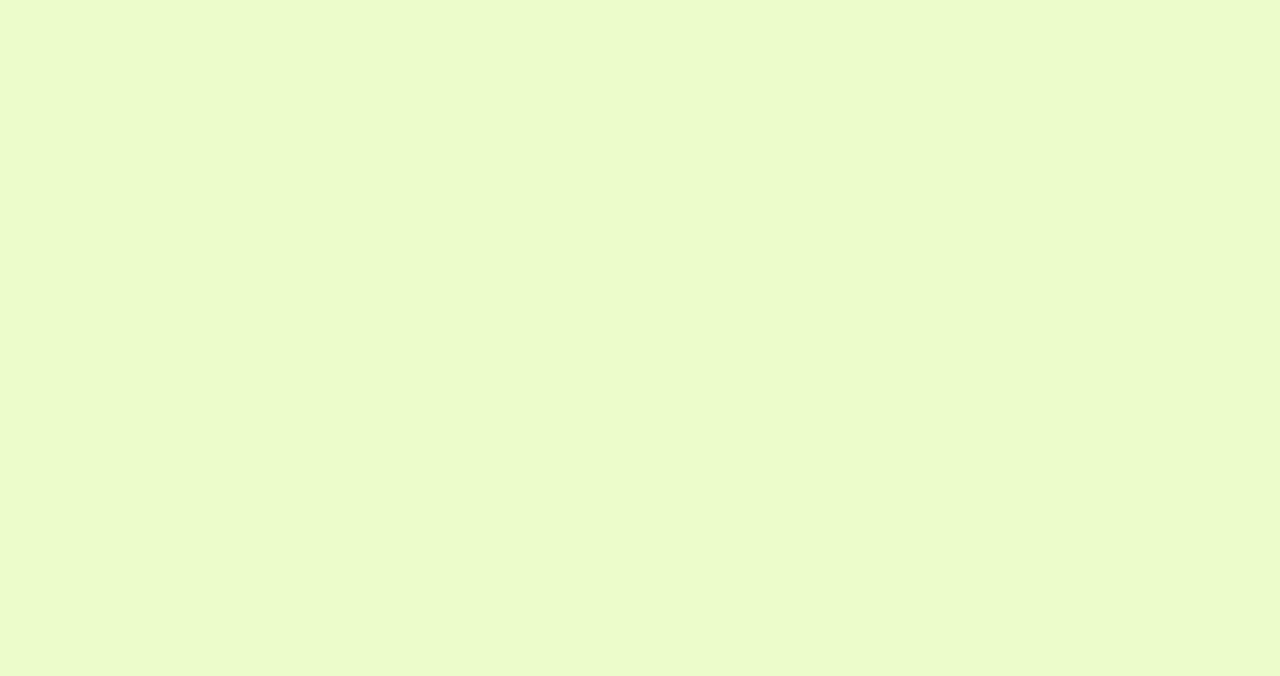
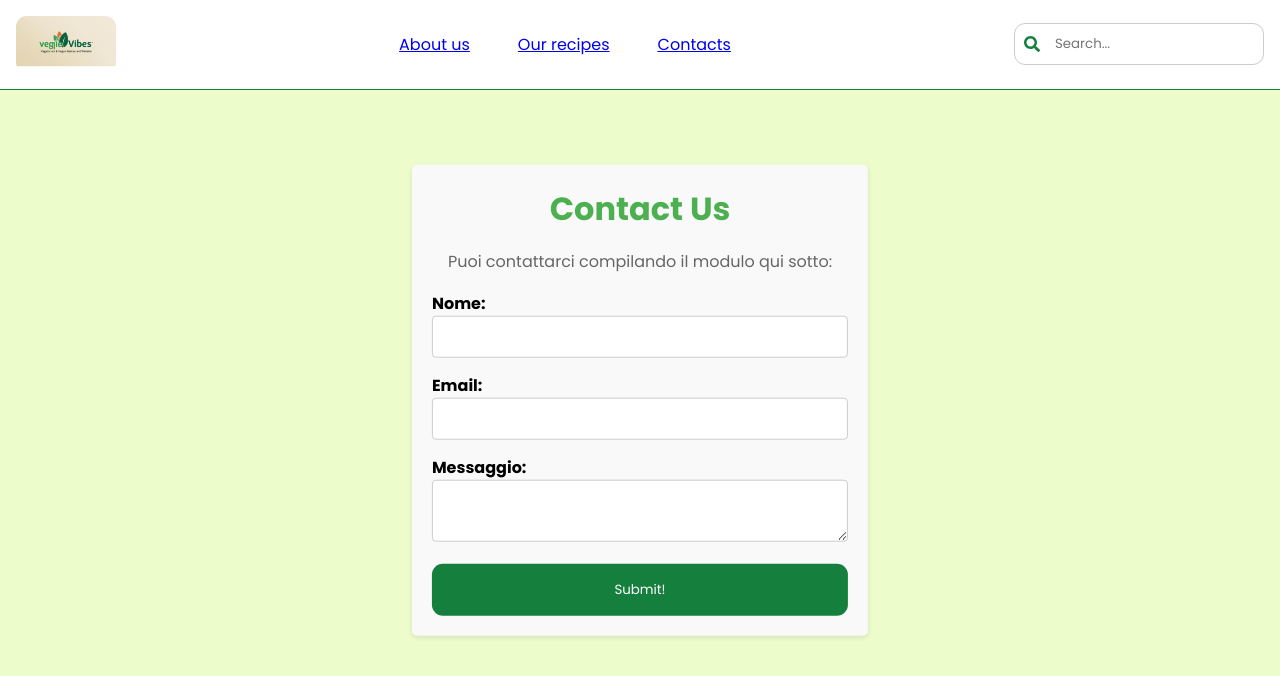
Before and after one commit to EliaGiolli/VeggieVibes, a React (Vite) app: page /contacts in a window 1280 px wide. Before the commit this address had no page. Shown: the top 676 px of the page. Built offline with nearby package versions, Linux system fonts and the light colour scheme.

Commit message:
Add files via upload

```diff
--- a/index.html
+++ b/index.html
@@ -2,7 +2,7 @@
 <html lang="en">
   <head>
     <meta charset="UTF-8" />
-    <link rel="icon" type="image/svg+xml" href="/vite.svg" />
+    <link rel="icon" type="image/svg+xml" href="./public/VeggieVibesLogo.png" />
     <meta name="viewport" content="width=device-width, initial-scale=1.0" />
     <title>Vegetarian Recipe App</title>
   </head>
--- a/src/App.jsx
+++ b/src/App.jsx
@@ -1,10 +1,13 @@
 import React from "react"
 import { Route, Routes, Navigate} from "react-router-dom"
 import LoginPage from "./Pages/LoginPage"
+import ErrorPage from './Pages/ErrorPage'
+import About from './Pages/About'
+import Contacts from './Pages/Contacts'
 import Search4Recipies from "./components/Search4Recipies"
-import ErrorPage from './Pages/ErrorPage'
 import Navbar from "./components/Navbar"
 import RecipeDetails from './components/RecipiesCards'
+
 
 function App() {
 
@@ -15,6 +18,8 @@ function App() {
         <Route path='/Navbar' element={<Navbar />} />
         <Route path="/login" element={<LoginPage />} />
         <Route path="/error" element={<ErrorPage />} />
+        <Route path='/about' element={<About />} />
+        <Route path='/contacts' element={<Contacts />} />
         <Route path="/Search4Recipies" element={<Search4Recipies />} />
         <Route path="/RecipiesCards/:id" element={<RecipeDetails />} />
       </Routes>
--- /dev/null
+++ b/src/Pages/About.css
@@ -0,0 +1,33 @@
+.about-container {
+    max-heigh: 100vh;
+    width:100%;
+  margin-top: 50px;
+  padding: 20px;
+  background-color: #f9f9f9;
+  border-radius: 5px;
+  box-shadow: 0 2px 5px rgba(0, 0, 0, 0.1);
+  max-width: 600px;
+  margin: auto;
+  position: absolute;
+  top: 50%;
+  left: 50%;
+  transform: translate(-50%, -50%);
+  display: flex;
+  flex-direction: column;
+  justify-content: center;
+  align-items: center;
+  text-align: center;
+}
+
+.about-container h1 {
+  color: #4CAF50;
+  text-align: center;
+}
+
+.about-container p {
+  color: #666;
+  line-height: 1.6;
+  text-wrap: wrap;
+  font-size: 1rem;
+  padding: 1rem;
+}
--- /dev/null
+++ b/src/Pages/About.jsx
@@ -0,0 +1,21 @@
+import React from 'react';
+import Navbar from '../components/Navbar';
+import Buttons from '../components/Buttons';
+import './About.css';
+
+function About() {
+  return (
+    <>
+        <Navbar />
+        <div className="about-container">
+            <h1>About VeggieVibes</h1>
+            <p>VeggieVibes è stata fondata nel 2020 con l'obiettivo di promuovere uno stile di vita sano e sostenibile attraverso la cucina vegetale.</p>
+            <p>La nostra missione è quella di ispirare le persone a scoprire il potere dei vegetali, offrendo ricette deliziose e facili da preparare.</p>
+            <p>Crediamo che il cibo possa unire le persone e migliorare la salute, e ci impegniamo a fornire risorse e supporto a chiunque voglia intraprendere questo viaggio culinario.</p>
+            <Buttons> Click Me! </Buttons>
+        </div>
+    </>
+  );
+}
+
+export default About;
--- /dev/null
+++ b/src/Pages/Contacts.css
@@ -0,0 +1,60 @@
+.contacts-container {
+  padding: 20px;
+  background-color: #f9f9f9;
+  border-radius: 5px;
+  box-shadow: 0 2px 5px rgba(0, 0, 0, 0.1);
+  max-width: 600px;
+  max-height:auto;
+  margin: auto;
+  position: absolute;
+  top: 50%;
+  left: 50%;
+  transform: translate(-50%, -50%);
+}
+
+.contacts-container h1 {
+  font-size: 2rem;
+  color: #4CAF50;
+  text-align: center;
+}
+
+.contacts-container p {
+  color: #666;
+  line-height: 1.6;
+  text-wrap: wrap;
+  padding: 1rem;
+}
+
+form {
+  display: flex;
+  flex-direction: column;
+}
+
+form div {
+  margin-bottom: 15px;
+}
+
+label {
+  margin-bottom: 5px;
+  font-weight: bold;
+}
+
+input, textarea {
+  padding: 10px;
+  border: 1px solid #ccc;
+  border-radius: 4px;
+  width: 100%;
+}
+
+button {
+  padding: 10px;
+  background-color: #4CAF50;
+  color: white;
+  border: none;
+  border-radius: 4px;
+  cursor: pointer;
+}
+
+button:hover {
+  background-color: #45a049;
+}
--- /dev/null
+++ b/src/Pages/Contacts.jsx
@@ -0,0 +1,46 @@
+import React, { useState } from 'react';
+import './Contacts.css';
+import Buttons from '../components/Buttons';
+import Navbar from '../components/Navbar'
+
+function Contacts() {
+  const [formData, setFormData] = useState({ name: '', email: '', message: '' });
+
+  const handleChange = (e) => {
+    const { name, value } = e.target;
+    setFormData({ ...formData, [name]: value });
+  };
+
+  const handleSubmit = (e) => {
+    e.preventDefault();
+    // Qui puoi gestire l'invio del form
+    console.log('Form submitted:', formData);
+  };
+
+  return (
+    <>
+        <Navbar />
+        <div className="contacts-container">
+          <h1>Contact Us</h1>
+          <p>Puoi contattarci compilando il modulo qui sotto:</p>
+          <form onSubmit={handleSubmit}>
+            <div>
+              <label htmlFor="name">Nome:</label>
+              <input type="text" id="name" name="name" value={formData.name} onChange={handleChange} required />
+            </div>
+            <div>
+              <label htmlFor="email">Email:</label>
+              <input type="email" id="email" name="email" value={formData.email} onChange={handleChange} required />
+            </div>
+            <div>
+              <label htmlFor="message">Messaggio:</label>
+              <textarea id="message" name="message" value={formData.message} onChange={handleChange} required></textarea>
+            </div>
+            <Buttons type="input">Submit!</Buttons>
+          </form>
+        </div>
+    </>
+  )
+}
+
+export default Contacts
--- /dev/null
+++ b/src/components/Buttons.css
@@ -0,0 +1,5 @@
+.btn{
+    padding: 1rem;
+    background-color: #4CAF50;
+    color: white;
+}
--- /dev/null
+++ b/src/components/Buttons.jsx
@@ -0,0 +1,11 @@
+import React from 'react'
+
+function Buttons({children}) {
+  return (
+    <button className='btn'>
+        {children}
+    </button>
+  )
+}
+
+export default Buttons
--- a/src/components/Navbar.css
+++ b/src/components/Navbar.css
@@ -19,7 +19,6 @@
 }
 
 .nav-links {
-    flex-grow: 1;
     display: flex;
     justify-content: center;
 }
@@ -62,3 +61,75 @@
     transform: translateY(-50%);
     color: #15803d;
 }
+
+
+/* RESPONSIVE HAMBURGER MENU  */
+
+
+.hamburger-menu {
+    cursor: pointer;
+    margin-left: auto;
+    display: none;
+}
+
+.hamburger-icon {
+    font-size: 2rem;
+    color: black;
+}
+
+.dropdown {
+    display: none;
+    position: absolute;
+    right: 0;
+    top: 85px;
+    width: 100%;
+    border-top: 1px solid grey;
+    justify-content: center;
+    text-align:center;
+    padding: 1rem;
+    background-color: white;
+    box-shadow: 0 4px 6px rgba(0, 0, 0, 0.1);
+    z-index: 1;
+}
+
+.dropdown ul {
+    list-style-type: none;
+    padding: 0;
+    margin: 0;
+    font-size:1.5rem;
+}
+
+.dropdown ul li:hover {
+    background-color: #d1fae5; /* Colore di sfondo al passaggio del mouse */
+    color: #15803d; /* Colore del testo al passaggio del mouse */
+    border-radius: 11px; /* Arrotonda gli angoli */
+}
+
+
+/*  MEDIA QUERIES */
+
+@media(max-width: 768px){
+
+    .nav-container{
+        padding: 2rem;
+    }
+
+    .nav-input-div{
+        display: none;
+    }
+
+    .hamburger-menu{
+        display: flex;
+    }
+
+    .nav-links {
+        display: none;
+    }
+
+    .dropdown {
+        display: block;
+    }
+    .logo{
+        display: none;
+    }
+}
--- a/src/components/Navbar.jsx
+++ b/src/components/Navbar.jsx
@@ -1,24 +1,56 @@
-import React from 'react'
+import React, { useState } from 'react';
 import { FaSearch } from "react-icons/fa";
-import './Navbar.css'
+import { FaBars } from "react-icons/fa";
+import './Navbar.css';
+import { Link } from 'react-router-dom';
 
 function Navbar() {
+  const [isDropdownOpen, setIsDropdownOpen] = useState(false);
+
+  const toggleDropdown = () => {
+    setIsDropdownOpen(!isDropdownOpen);
+  };
+
   return (
     <nav className='nav-container'>
       <img src="/VeggieVibesLogo.png" alt="VeggieVibes logo" className='logo' />
       <div className='nav-links'>
         <ul>
-          <li className='about'>About us</li>
-          <li className='recipies-page'>Our recipies</li>
-          <li className='contacts'>Contacts</li>
+          <li className='about'>
+            <Link to="/about">About us</Link>
+          </li>
+          <li className='recipies-page'>
+            <Link to="/Search4Recipies">Our recipes</Link>
+          </li>
+          <li className='contacts'>
+            <Link to="/contacts">Contacts</Link>
+          </li>
         </ul>
       </div>
       <div className='nav-input-div'>
           <FaSearch className='nav-icon' />
-          <input type="text" className='nav-input' placeholder="Search..."  />
+          <input type="text" className='nav-input' placeholder="Search..." />
       </div>
+      <section className='hamburger-menu' onClick={toggleDropdown}>
+        <FaBars className='hamburger-icon' />
+      </section>
+      {isDropdownOpen ? (
+        <div className='dropdown'>
+         <ul>
+          <li className='about'>
+            <Link to="/about">About us</Link>
+          </li>
+          <li className='recipies-page'>
+            <Link to="/Search4Recipies">Our recipes</Link>
+          </li>
+          <li className='contacts'>
+            <Link to="/contacts">Contacts</Link>
+          </li>
+        </ul>
+        </div>
+      ) : null}
     </nav>
-  )
+  );
 }
 
-export default Navbar
+export default Navbar;
--- a/src/components/Search4Recipies.css
+++ b/src/components/Search4Recipies.css
@@ -1,4 +1,3 @@
-/* Search4Recipies Styles */
 .search-container {
     width: 100%;
     min-height: 100vh;
@@ -17,7 +16,7 @@
     min-height: 500px;
     padding: 1rem;
     margin: 1.25rem 0;
-    background-color: #bef264;
+    background-color: white;
     border-radius: 0.5rem;
     box-shadow: 0 4px 6px rgba(0, 0, 0, 0.1);
 }
@@ -54,18 +53,6 @@
     width: 100%;
 }
 
-@media (max-width: 1024px) {
-    .recipes-grid {
-        grid-template-columns: repeat(2, 1fr);
-    }
-}
-
-@media (max-width: 768px) {
-    .recipes-grid {
-        grid-template-columns: 1fr;
-    }
-}
-
 .recipe-card {
     display: flex;
     justify-content: center;
@@ -96,3 +83,18 @@
     margin-top: 0.5rem;
     padding: 0.75rem 0;
 }
+
+
+
+/* MEDIA QUERIES */
+@media (max-width: 1024px) {
+    .recipes-grid {
+        grid-template-columns: repeat(2, 1fr);
+    }
+}
+
+@media (max-width: 768px) {
+    .recipes-grid {
+        grid-template-columns: 1fr;
+    }
+}
```
